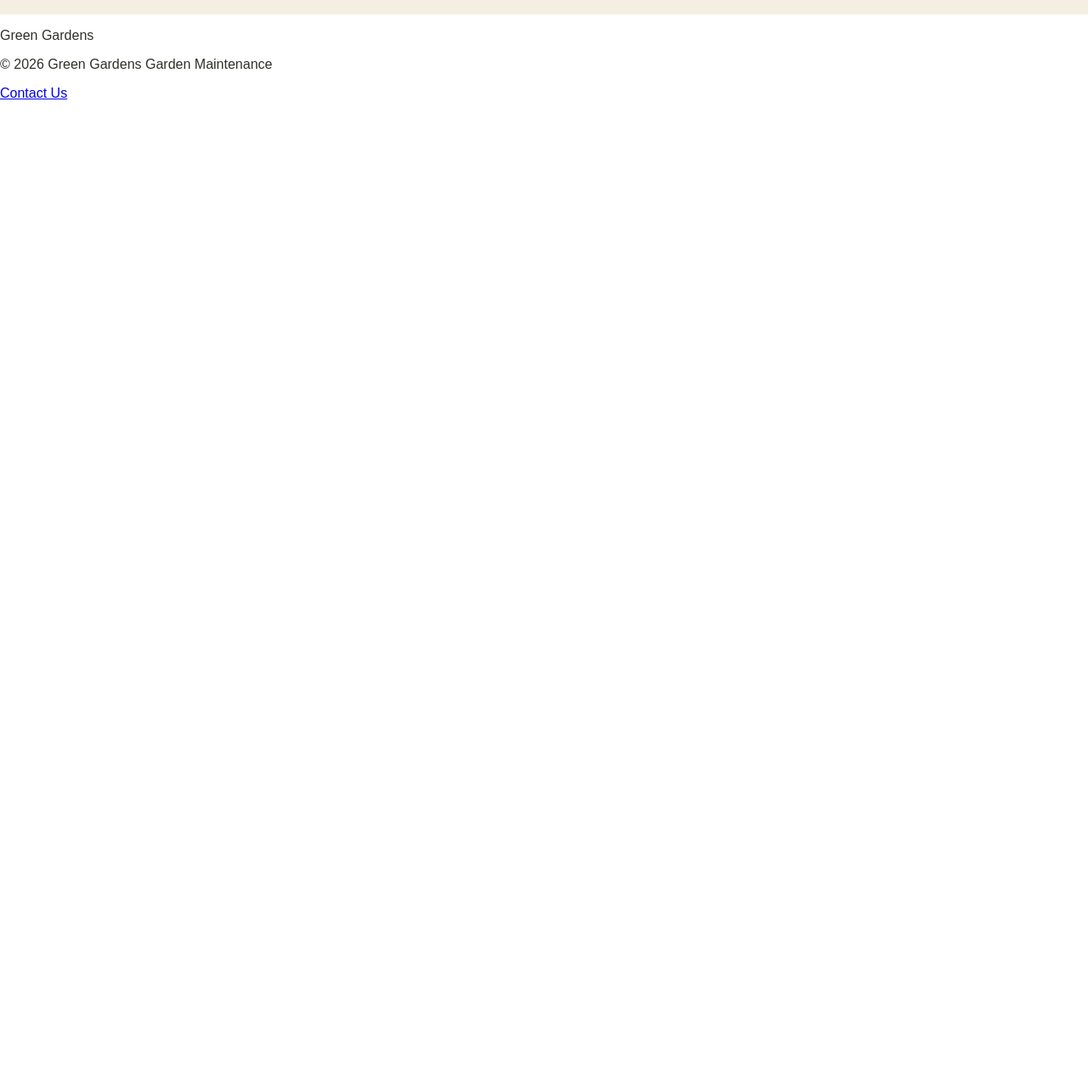
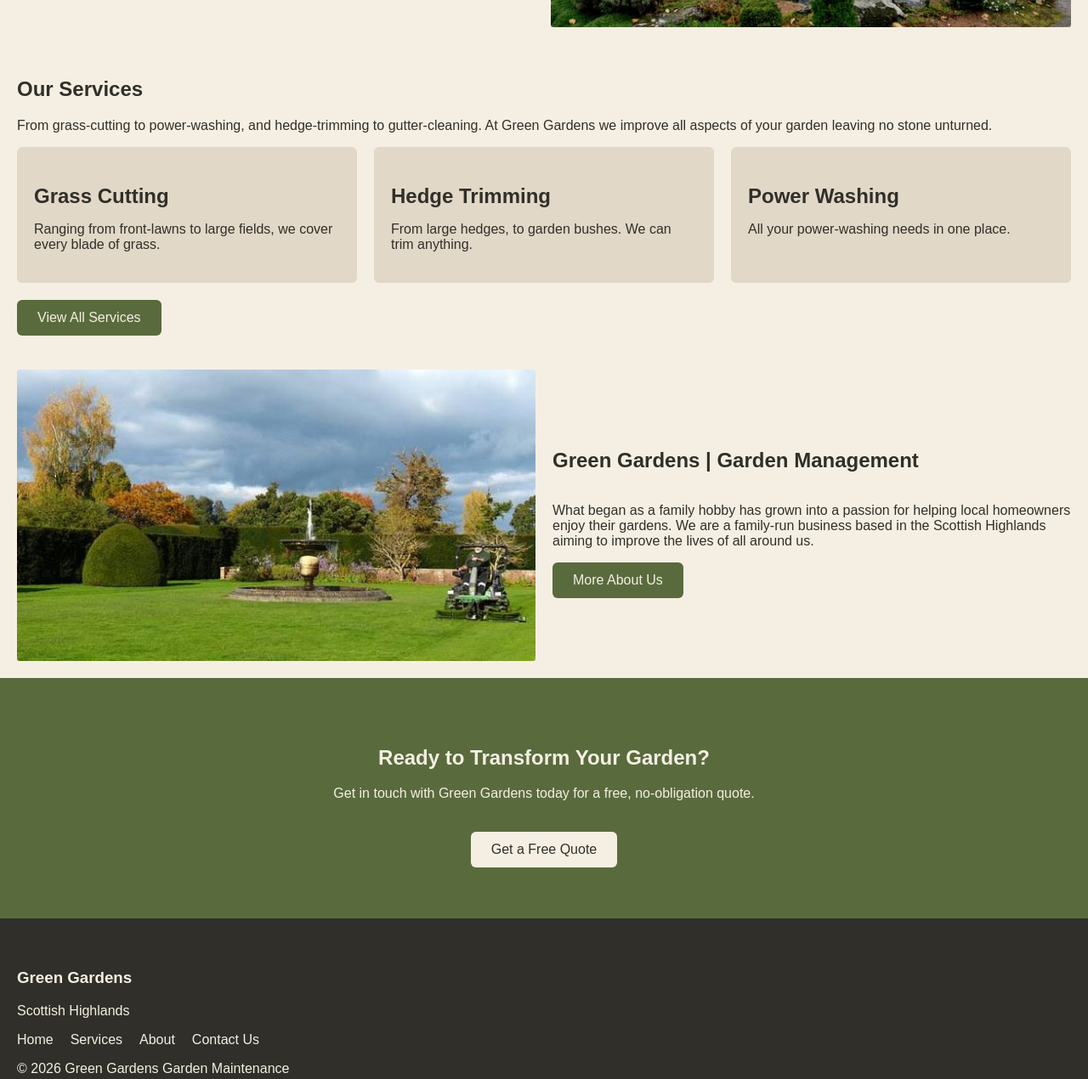
Before and after one commit to jif21dot/js-practise, a website: page css-practise/green-gardens/index.html in a window 1280 px wide. Shown: the part 440-1710 px from the top of the page at 85% size. Before the commit the page ends 800 px from the top, so only its background shows below. Drawn offline with Linux system fonts and the light colour scheme.

Commit message:
Green garden, home page complete

```diff
--- a/css-practise/green-gardens/css/style.css
+++ b/css-practise/green-gardens/css/style.css
@@ -2,6 +2,21 @@
     box-sizing: border-box;
 }
 
+header {
+    display: flex;
+    justify-content: space-between;
+    align-items: center;
+    background-color: #f5efe3;
+    padding: 20px;
+    gap: 20px;
+}
+
+.brand {
+    font-size: 2rem;
+    font-weight: bold;
+    color: #596b3d;
+    margin: 15px;
+}
 body {
     font-family: sans-serif;
     color: #302f29;
@@ -13,6 +28,7 @@ body {
     grid-template-columns: 1fr 1fr;
     padding: 20px;
     background-color: #f5efe3;
+    gap: 15px;
 }
 
 .hero-content h1 {
@@ -44,3 +60,199 @@ body {
     text-decoration: none;
     border-radius: 6px;
 }
+
+.quote-button:hover {
+    background-color: #f5efe3;
+    color:#302f29;
+}
+
+.quote-button:focus-visible {
+    outline:3px solid #e2d8c7;
+    outline-offset: 4px;
+}
+
+.services-preview {
+    padding: 20px;
+    background-color: #f5efe3;
+}
+
+.services-grid {
+    display: grid;
+    grid-template-columns: repeat(3, 1fr);
+    gap: 20px;
+}
+
+.service-card {
+    background-color: #e2d8c7;
+    padding: 20px;
+    border-radius: 6px;
+}
+
+.service-card h3 {
+    font-size: 1.5rem;
+    color:#302f29;
+    margin-bottom: 10px;
+}
+
+.services-button {
+    display:inline-block;
+    padding: 12px 24px;
+    background-color: #596b3d;
+    color: #f5efe3;
+    text-decoration: none;
+    border-radius: 6px;
+    margin-top: 20px;
+    text-align: center;
+}
+
+.services-button:hover {
+    background-color: #f5efe3;
+    color: #302f29;
+}
+
+.services-button:focus-visible {
+    outline: 3px solid #e2d8c7;
+    outline-offset: 4px
+}
+
+.about-preview {
+    display: grid;
+    grid-template-columns: 1fr 1fr;
+    padding: 20px;
+    gap: 20px;
+    background-color: #f5efe3;
+}
+
+.about-content {
+    display: flex;
+    flex-direction: column;
+    justify-content: center;
+}
+
+.about-image img {
+    width: 100%;
+    height: 100%;
+    object-fit: cover;
+    border-radius: 3px;
+    display: block;
+}
+
+.about-button {
+    display: inline-block;
+    padding: 12px 24px;
+    background-color: #596b3d;
+    color: #f5efe3;
+    text-decoration: none;
+    border-radius: 6px;
+    align-self: flex-start;
+}
+
+.about-button:hover {
+    background-color: #f5efe3;
+    color: #302f29;
+}
+
+.about-button:focus-visible {
+    outline: 3px solid #e2d8c7;
+    outline-offset: 4px;
+}
+
+.quote-cta {
+    background-color: #596b3d;
+    color: #f5efe3;
+    padding: 60px 20px;
+    text-align: center;
+}
+
+.contact-button {
+    display: inline-block;
+    padding: 12px 24px;
+    text-decoration: none;
+    border-radius: 6px;
+    margin-top: 20px;
+    background-color: #f5efe3;
+    color: #302f29;
+    text-align: center;
+}
+
+.contact-button:hover {
+    background-color: #e2d8c7;
+}
+
+.contact-button:focus-visible {
+    outline: 3px solid #f5efe3;
+    outline-offset: 4px;
+}
+
+.nav-links {
+    display: flex;
+    gap: 20px;
+    flex-wrap: wrap;
+}
+
+.nav-links a {
+    color: #302f29;
+    text-decoration: none;
+}
+
+.nav-links a:hover {
+    color: #596b3d;
+}
+
+.nav-links a:focus-visible {
+    outline: 3px solid #596b3d;
+    outline-offset: 4px;
+}
+
+footer {
+    background-color: #302f29;
+    color: #f5efe3;
+    padding: 40px 20px;
+}
+
+footer nav a {
+    color: #f5efe3;
+    text-decoration: none;
+}
+
+.footer-links {
+    display: flex;
+    gap: 20px;
+    flex-wrap: wrap;
+}
+
+.footer-links a:hover {
+    color: #a48c68;
+}
+
+.footer-links a:focus-visible {
+    outline: 3px solid #f5efe3;
+    outline-offset: 4px
+}
+
+
+
+@media (max-width: 768px) {
+    .hero-content h1 {
+        font-size: 2rem;
+    }
+    .hero {
+        grid-template-columns: 1fr;
+        padding: 10px;
+    }
+    .hero-image img {
+        height: 250px;
+    }
+    .services-grid {
+        grid-template-columns: 1fr;
+    }
+    .about-preview {
+        grid-template-columns: 1fr;
+    }
+    header {
+        flex-direction: column;
+    }
+    .nav-links {
+        justify-content: center;
+    }
+}
--- a/css-practise/green-gardens/index.html
+++ b/css-practise/green-gardens/index.html
@@ -9,7 +9,7 @@
     <body>
         <header>
             <p class="brand">Green Gardens</p>
-            <nav class="navbar">
+            <nav class="navbar" aria-label="Main navigation">
                 <div class="nav-links">
                     <a href="index.html">Home</a>
                     <a href="services.html">Services</a>
@@ -30,19 +30,54 @@
                 </div>
             </section>
             <section id="services" class="services-preview">
-
+                <h2>Our Services</h2>
+                <p>From grass-cutting to power-washing, and hedge-trimming to gutter-cleaning.
+                   At Green Gardens we improve all aspects of your garden leaving no stone unturned.</p>
+                    <div class="services-grid">
+                        <article class="service-card">
+                            <h3>Grass Cutting</h3>
+                            <p>Ranging from front-lawns to large fields, we cover every blade of grass.</p>
+                        </article>
+                        <article class="service-card">
+                            <h3>Hedge Trimming</h3>
+                            <p>From large hedges, to garden bushes. We can trim anything.</p>
+                        </article>
+                        <article class="service-card">
+                            <h3>Power Washing</h3>
+                            <p>All your power-washing needs in one place.</p>
+                        </article>
+                    </div>
+                    <a href="services.html" class="services-button">View All Services</a>
             </section>
             <section id="about" class="about-preview">
-
+                <div class="about-image">
+                    <img src="images/about-garden.jpg" alt="A well-maintained garden with a freshly cut lawn.">
+                </div>
+                <div class="about-content">
+                    <h2>Green Gardens | Garden Management</h2>
+                    <p>What began as a family hobby has grown into a passion for helping local homeowners enjoy their gardens.
+                        We are a family-run business based in the Scottish Highlands aiming to improve the lives of all around us.</p>
+                    <a href="about.html" class="about-button">More About Us</a>
+                </div>
             </section>
             <section id="contact" class="quote-cta">
-
+                <h2>Ready to Transform Your Garden?</h2>
+                <p>Get in touch with Green Gardens today for a free, no-obligation quote.</p>
+                <a href="contact.html" class="contact-button">Get a Free Quote</a>
             </section>
         </main>
         <footer>
-            <p>Green Gardens</p>
+            <h3>Green Gardens</h3>
+            <p>Scottish Highlands</p>
+            <nav aria-label="Footer navigation">
+                <div class="footer-links">
+                    <a href="index.html">Home</a>
+                    <a href="services.html">Services</a>
+                    <a href="about.html">About</a>
+                    <a href="contact.html">Contact Us</a>
+                </div>
+            </nav>
             <p>&copy; 2026 Green Gardens Garden Maintenance</p>
-            <a href="#contact">Contact Us</a>
         </footer>
     </body>
 </html>
```
Also changed, not shown: css-practise/green-gardens/images/about-garden.jpg (added), 1 other file.
